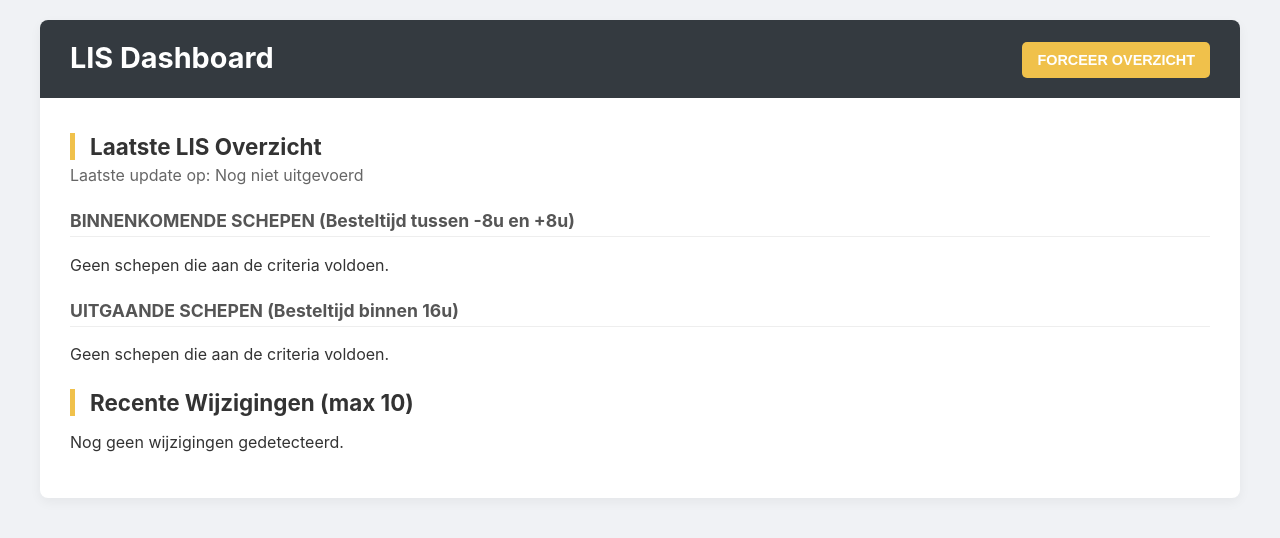
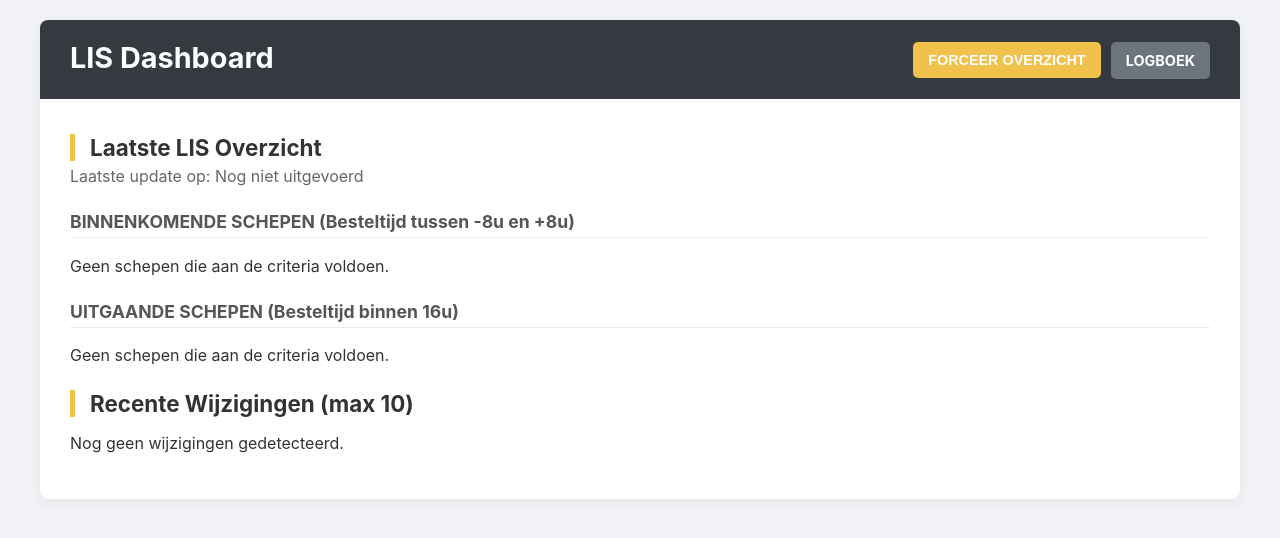
Before and after one commit to simoens/lis-cron-job, a Flask app: page / in a window 1280 px wide. Shown: the top 538 px of the page. Run offline with Flask 3, Linux system fonts and the light colour scheme; some libraries are stand-ins or nearby versions.

Commit message:
Update index.html

```diff
--- a/templates/index.html
+++ b/templates/index.html
@@ -194,8 +194,9 @@
 <body>
 
     <div class="container">
+        <div class="header-bar">
+            <a href="{{ url_for('logboek') }}" class="button" style="background-color: #6c757d; margin-left: 10px;">Logboek</a>
 
-        <div class="header-bar">
             <form id="force-snapshot-form" action="{{ url_for('force_snapshot_route') }}" method="POST">
                 <input type="hidden" name="secret" value="{{ secret_key }}">
                 <button id="force-snapshot-button" type="submit" class="button">Forceer Overzicht</button>
```
